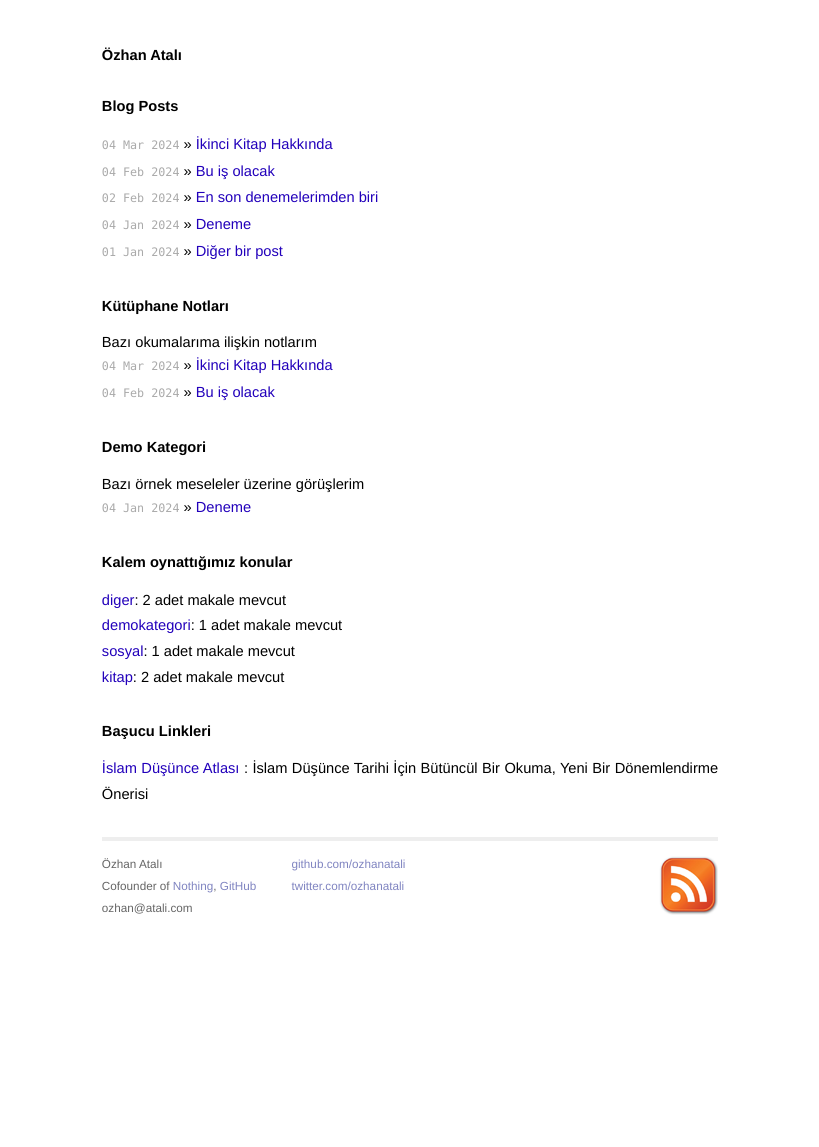
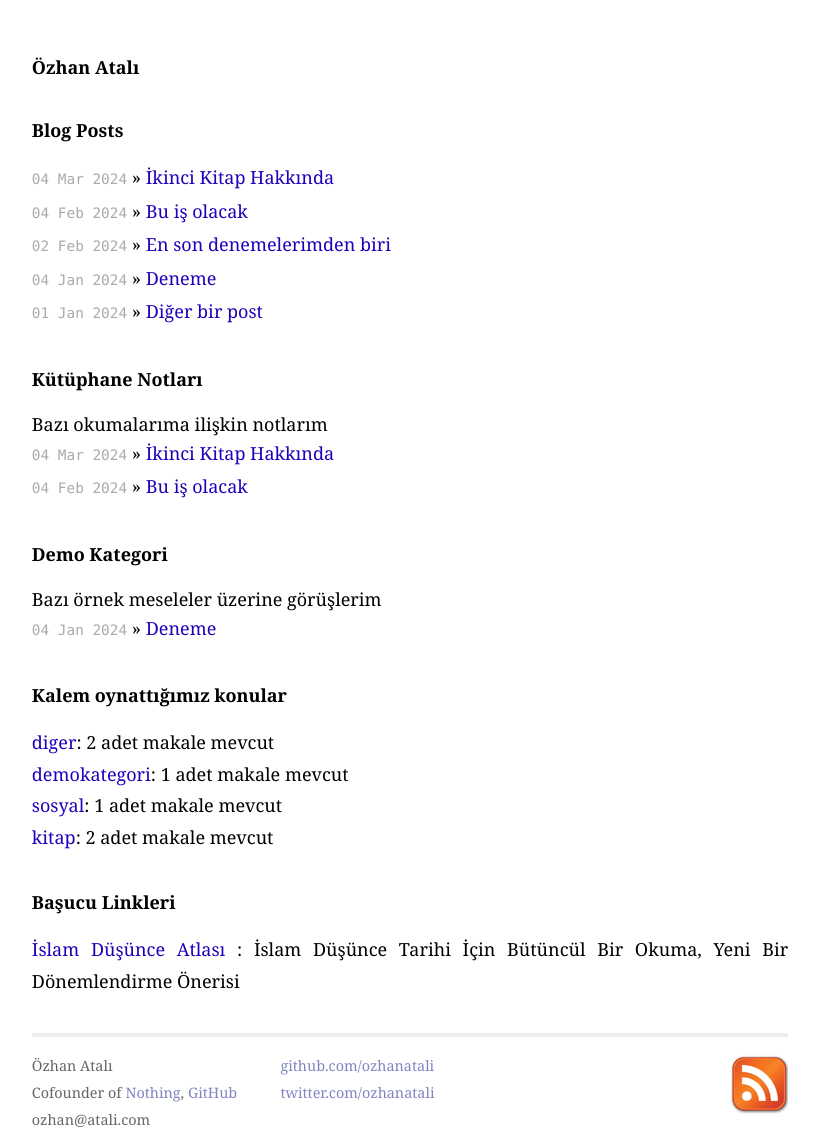
Before and after one commit to ozhanatali/ozhanatali.github.io, a Jekyll site: the page built from index.html, in a window 1280 px wide. Shown: the whole page, without its empty margins (230-1049 px from the left). Built offline with Jekyll 4.4.1, drawn with Linux system fonts in a browser that asks for light colours; before the commit the page ends 944 px from its top, so only the background shows below that.

Commit message:
Update screen.css

```diff
--- a/css/screen.css
+++ b/css/screen.css
@@ -17,7 +17,8 @@ html, body {
 
 body {
   background-color: white;
-  font: 13.34px helvetica, arial, clean, sans-serif;
+  /* font: 13.34px helvetica, arial, clean, sans-serif; */
+  font: 13.34px Georgia,serif;
   *font-size: small;
   text-align: center;
 }
@@ -81,7 +82,7 @@ ul.posts {
 /*****************************************************************************/
 
 .site {
-  font-size: 110%;
+  font-size: 135%;
   text-align: justify;
   width: 42em;
   margin: 3em auto 2em auto;
```
